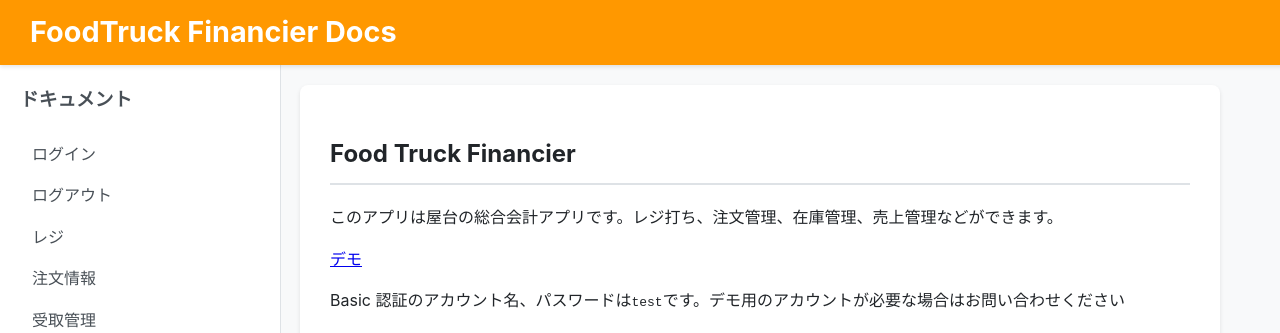
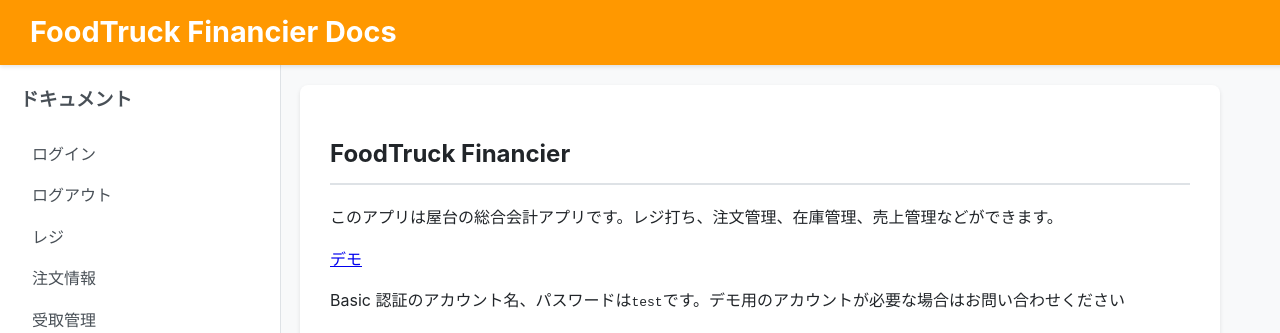
Before and after one commit to chakkun1121/food-truck-financier, a Jekyll site: the page built from docs/README.md, in a window 1280 px wide and 900 px high. Shown: the top 333 px of the window. Built offline with Jekyll 4.4.1, drawn with Linux system fonts in a browser that asks for light colours; our own code applies the rules of GitHub Pages for plain Markdown files.

Commit message:
geminiに言われたところ修正

```diff
--- a/docs/README.md
+++ b/docs/README.md
@@ -1,4 +1,4 @@
-# Food Truck Financier
+# FoodTruck Financier
 
 このアプリは屋台の総合会計アプリです。レジ打ち、注文管理、在庫管理、売上管理などができます。
 
--- a/docs/assets/js/alerts.js
+++ b/docs/assets/js/alerts.js
@@ -34,7 +34,6 @@
         const content = text
           .substring(match[0].length)
           .trim()
-          .replace(/<br\s*\/?>/g, " ");
 
         // 新しい警告ボックスのHTMLを生成
         const newAlert = document.createElement("div");
--- a/src/app/manifest.ts
+++ b/src/app/manifest.ts
@@ -2,7 +2,7 @@
 
 export default function manifest(): MetadataRoute.Manifest {
   return {
-    name: "Food Truck Financier",
+    name: "FoodTruck Financier",
     start_url: "/",
     display: "fullscreen",
     icons: [
```
Also changed, not shown: docs/help/index.md (+1 -1 lines).
